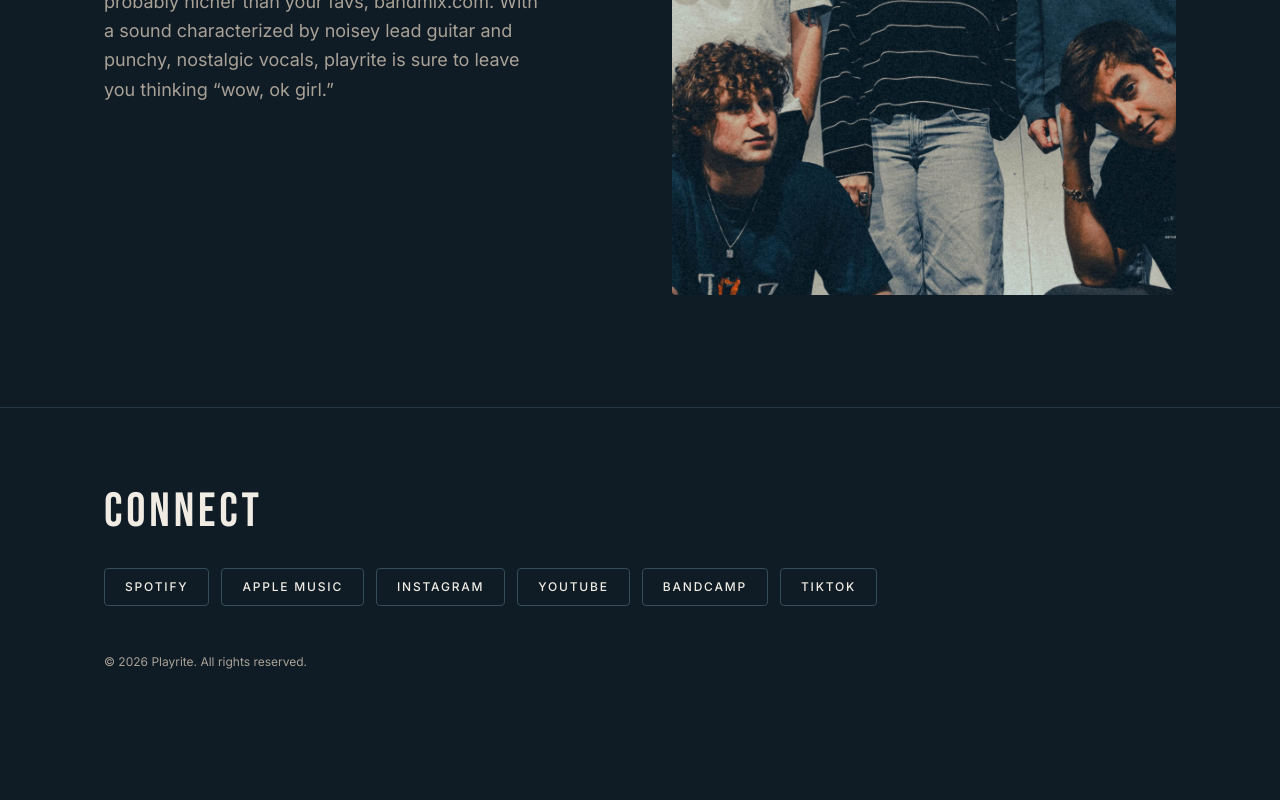
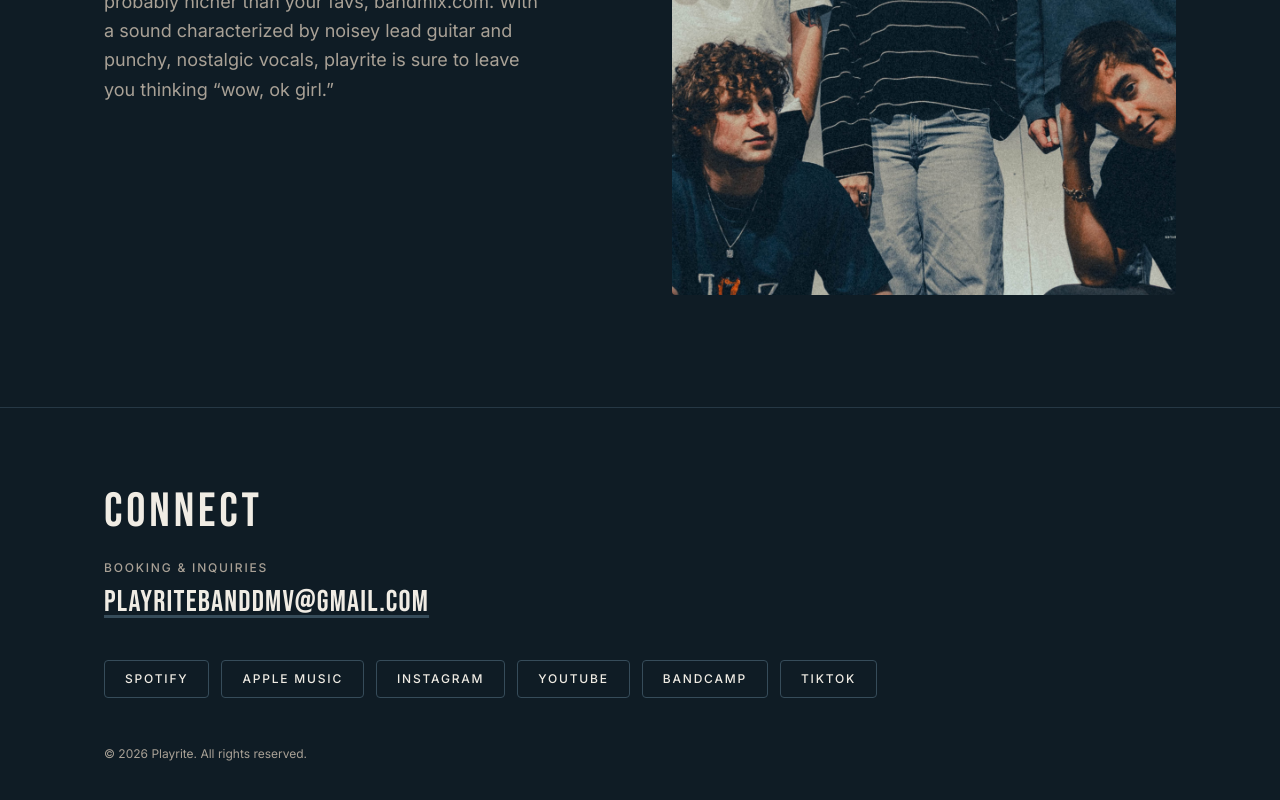
Before and after one commit to KeeganShirley/playrite-website, a Next.js app: page / in a window 1280 px wide. Shown: the part 2020-2820 px from the top of the page. Before the commit the page ends 2770 px from the top, so only its background shows below. Built offline with nearby package versions, Linux system fonts and the light colour scheme; no server answers; the database is empty.

Commit message:
Add booking/inquiries email to Connect section
Displayed prominently above the social links, not buried in
the small pill buttons.

```diff
--- a/src/components/Footer.tsx
+++ b/src/components/Footer.tsx
@@ -1,4 +1,4 @@
-import { SOCIAL_LINKS } from "@/lib/links";
+import { BOOKING_EMAIL, SOCIAL_LINKS } from "@/lib/links";
 
 export default function Footer() {
   const year = new Date().getFullYear();
@@ -12,7 +12,18 @@ export default function Footer() {
         <h2 className="font-display text-4xl tracking-[0.08em] text-text sm:text-5xl">
           CONNECT
         </h2>
-        <ul className="mt-8 flex flex-wrap gap-3">
+
+        <p className="mt-6 text-xs font-medium uppercase tracking-[0.15em] text-text-muted">
+          Booking &amp; Inquiries
+        </p>
+        <a
+          href={`mailto:${BOOKING_EMAIL}`}
+          className="mt-2 inline-block font-display text-2xl tracking-[0.04em] text-text underline decoration-border underline-offset-4 transition-colors hover:decoration-text sm:text-3xl"
+        >
+          {BOOKING_EMAIL}
+        </a>
+
+        <ul className="mt-10 flex flex-wrap gap-3">
           {SOCIAL_LINKS.map((link) => (
             <li key={link.href}>
               <a
--- a/src/lib/links.ts
+++ b/src/lib/links.ts
@@ -27,6 +27,8 @@ export const SOCIAL_LINKS = [
 
 export const MUSIC_VIDEO_URL = "https://www.youtube.com/watch?v=V1JrGTPAUuU";
 
+export const BOOKING_EMAIL = "playritebanddmv@gmail.com";
+
 export function getYouTubeEmbedUrl(url: string) {
   const match = url.match(/(?:v=|youtu\.be\/)([\w-]{11})/);
   const id = match?.[1];
```
